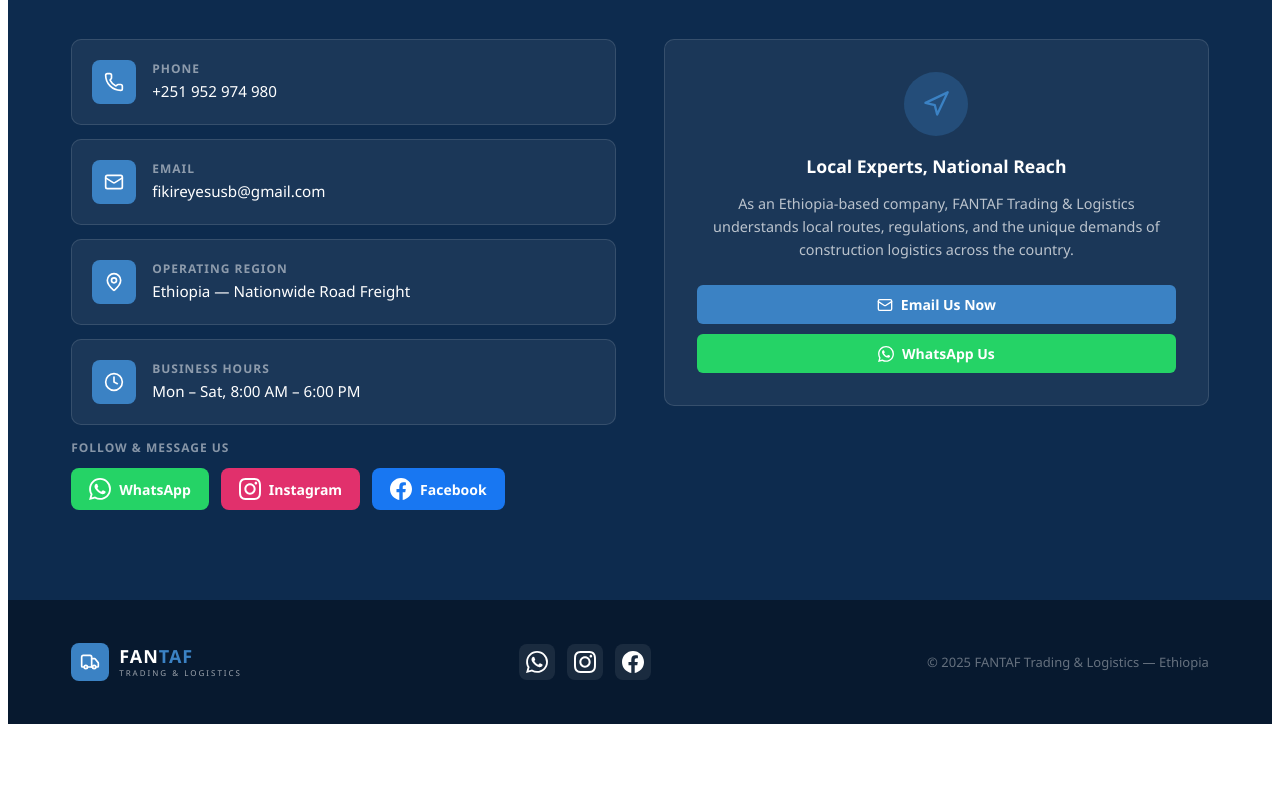
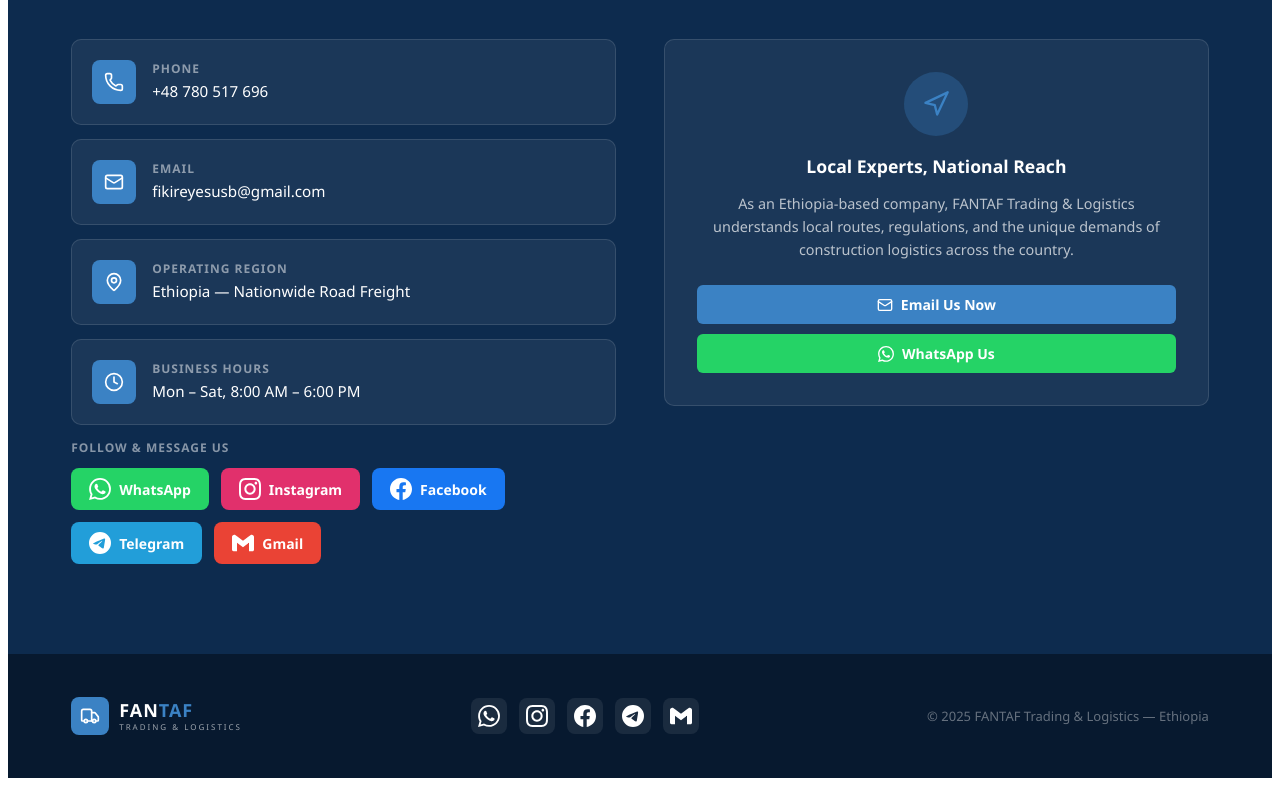
Before and after one commit to Fikireyesusba/fantaf-prod, a Next.js app: page / in a window 1280 px wide. Shown: the part 2685-3471 px from the top of the page. Before the commit the page ends 3417 px from the top, so only its background shows below. Built offline with nearby package versions, Linux system fonts and the light colour scheme.

Commit message:
Update contact info and social media links

```diff
--- a/app/page.js
+++ b/app/page.js
@@ -36,7 +36,7 @@
 ];
 
 const CONTACT_ITEMS = [
-  { icon: <Phone size={20} />, label: "Phone", value: "+251 952 974 980" },
+  { icon: <Phone size={20} />, label: "Phone", value: "+48 780 517 696" },
   { icon: <Mail size={20} />, label: "Email", value: "fikireyesusb@gmail.com" },
   { icon: <MapPin size={20} />, label: "Operating Region", value: "Ethiopia — Nationwide Road Freight" },
   { icon: <Clock size={20} />, label: "Business Hours", value: "Mon – Sat, 8:00 AM – 6:00 PM" },
@@ -65,11 +65,31 @@
   },
   {
     name: "Facebook",
-    url: "https://www.facebook.com/share/1CWV2fQR5Z/?mibextid=wwXIfr",
+    url: "https://www.facebook.com/fikireyesus_bancha",
     color: "#1877F2",
     icon: (
       <svg viewBox="0 0 24 24" width="22" height="22" fill="currentColor">
         <path d="M24 12.073c0-6.627-5.373-12-12-12s-12 5.373-12 12c0 5.99 4.388 10.954 10.125 11.854v-8.385H7.078v-3.47h3.047V9.43c0-3.007 1.792-4.669 4.533-4.669 1.312 0 2.686.235 2.686.235v2.953H15.83c-1.491 0-1.956.925-1.956 1.874v2.25h3.328l-.532 3.47h-2.796v8.385C19.612 23.027 24 18.062 24 12.073z"/>
+      </svg>
+    ),
+  },
+  {
+    name: "Telegram",
+    url: "https://t.me/fikireyesus",
+    color: "#229ED9",
+    icon: (
+      <svg viewBox="0 0 24 24" width="22" height="22" fill="currentColor">
+        <path d="M11.944 0A12 12 0 0 0 0 12a12 12 0 0 0 12 12 12 12 0 0 0 12-12A12 12 0 0 0 12 0a12 12 0 0 0-.056 0zm4.962 7.224c.1-.002.321.023.465.14a.506.506 0 0 1 .171.325c.016.093.036.306.02.472-.18 1.898-.962 6.502-1.36 8.627-.168.9-.499 1.201-.82 1.23-.696.065-1.225-.46-1.9-.902-1.056-.693-1.653-1.124-2.678-1.8-1.185-.78-.417-1.21.258-1.91.177-.184 3.247-2.977 3.307-3.23.007-.032.014-.15-.056-.212s-.174-.041-.249-.024c-.106.024-1.793 1.14-5.061 3.345-.48.33-.913.49-1.302.48-.428-.008-1.252-.241-1.865-.44-.752-.245-1.349-.374-1.297-.789.027-.216.325-.437.893-.663 3.498-1.524 5.83-2.529 6.998-3.014 3.332-1.386 4.025-1.627 4.476-1.635z"/>
+      </svg>
+    ),
+  },
+  {
+    name: "Gmail",
+    url: "mailto:fikireyesusb@gmail.com",
+    color: "#EA4335",
+    icon: (
+      <svg viewBox="0 0 24 24" width="22" height="22" fill="currentColor">
+        <path d="M24 5.457v13.909c0 .904-.732 1.636-1.636 1.636h-3.819V11.73L12 16.64l-6.545-4.91v9.273H1.636A1.636 1.636 0 0 1 0 19.366V5.457c0-2.023 2.309-3.178 3.927-1.964L5.455 4.64 12 9.548l6.545-4.91 1.528-1.145C21.69 2.28 24 3.434 24 5.457z"/>
       </svg>
     ),
   },
@@ -327,7 +347,7 @@
                   style={{ background: "#3B82C4", color: "#fff", padding: "10px 24px", borderRadius: 6, fontSize: 14, fontWeight: 600, textDecoration: "none", display: "inline-flex", alignItems: "center", justifyContent: "center", gap: 8 }}>
                   <Mail size={16} /> Email Us Now
                 </a>
-                <a href="https://wa.me/251952974980" target="_blank" rel="noopener noreferrer"
+                <a href="https://wa.me/48780517696" target="_blank" rel="noopener noreferrer"
                   style={{ background: "#25D366", color: "#fff", padding: "10px 24px", borderRadius: 6, fontSize: 14, fontWeight: 600, textDecoration: "none", display: "inline-flex", alignItems: "center", justifyContent: "center", gap: 8 }}>
                   <svg viewBox="0 0 24 24" width="16" height="16" fill="currentColor"><path d="M17.472 14.382c-.297-.149-1.758-.867-2.03-.967-.273-.099-.471-.148-.67.15-.197.297-.767.966-.94 1.164-.173.199-.347.223-.644.075-.297-.15-1.255-.463-2.39-1.475-.883-.788-1.48-1.761-1.653-2.059-.173-.297-.018-.458.13-.606.134-.133.298-.347.446-.52.149-.174.198-.298.298-.497.099-.198.05-.371-.025-.52-.075-.149-.669-1.612-.916-2.207-.242-.579-.487-.5-.669-.51-.173-.008-.371-.01-.57-.01-.198 0-.52.074-.792.372-.272.297-1.04 1.016-1.04 2.479 0 1.462 1.065 2.875 1.213 3.074.149.198 2.096 3.2 5.077 4.487.709.306 1.262.489 1.694.625.712.227 1.36.195 1.871.118.571-.085 1.758-.719 2.006-1.413.248-.694.248-1.289.173-1.413-.074-.124-.272-.198-.57-.347m-5.421 7.403h-.004a9.87 9.87 0 01-5.031-1.378l-.361-.214-3.741.982.998-3.648-.235-.374a9.86 9.86 0 01-1.51-5.26c.001-5.45 4.436-9.884 9.888-9.884 2.64 0 5.122 1.03 6.988 2.898a9.825 9.825 0 012.893 6.994c-.003 5.45-4.437 9.884-9.885 9.884m8.413-18.297A11.815 11.815 0 0012.05 0C5.495 0 .16 5.335.157 11.892c0 2.096.547 4.142 1.588 5.945L.057 24l6.305-1.654a11.882 11.882 0 005.683 1.448h.005c6.554 0 11.89-5.335 11.893-11.893a11.821 11.821 0 00-3.48-8.413z"/></svg>
                   WhatsApp Us
```
